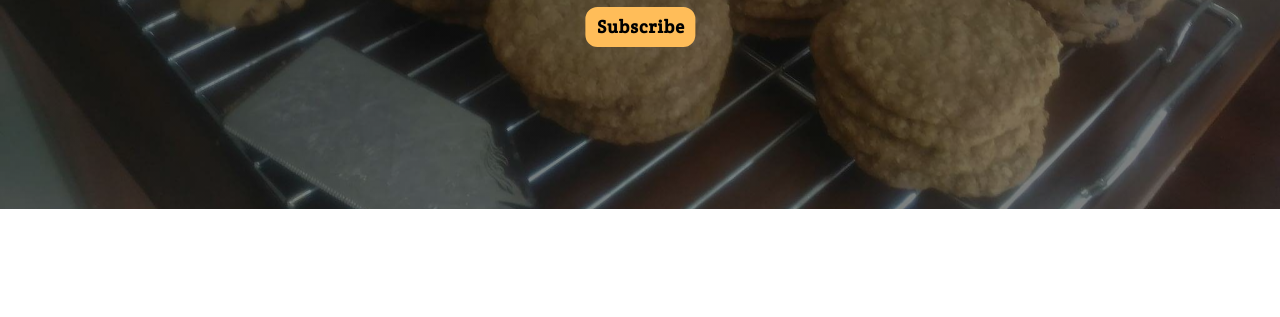
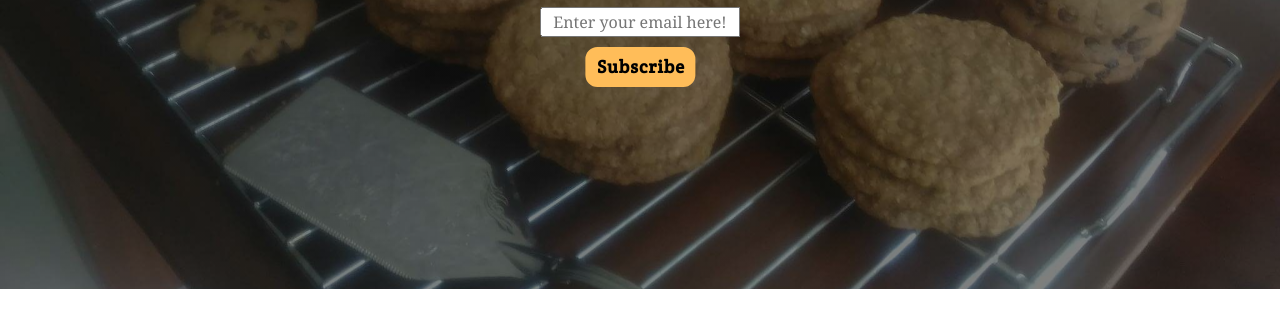
Before and after one commit to CptRainy/100daysofcode, a plain HTML site: page Projects/Day 24-27/index.html in a window 1280 px wide. Shown: the part 336-653 px from the top of the page. Drawn offline with Linux system fonts and the light colour scheme; a web font is replaced by a local one.

Commit message:
Updated hero

```diff
--- a/Projects/Day 24-27/styles.css
+++ b/Projects/Day 24-27/styles.css
@@ -92,7 +92,7 @@ main {
 }
 
 .hero-wrapper {
-    height: 545px;
+    height: 625px;
     width: 100%;
     color:black;
 }
```
